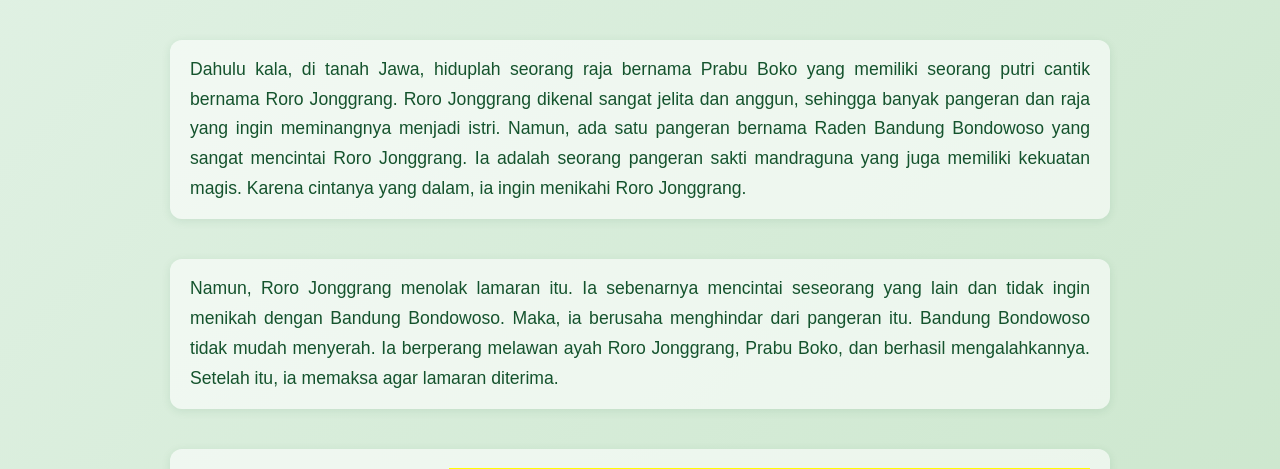
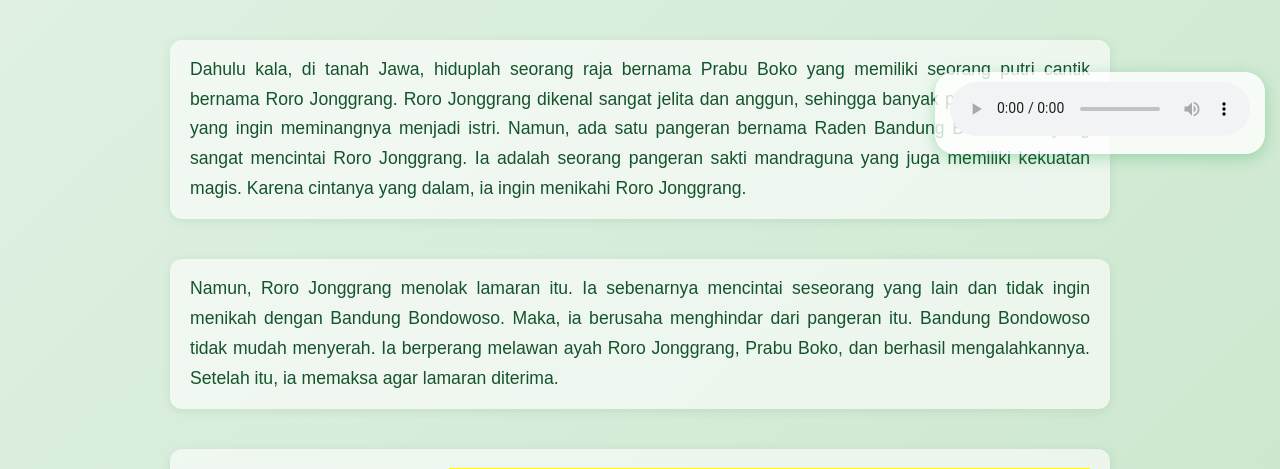
Before and after one commit to KumarSukaCoding/DONGENG-LEGENDA-UNTUK-ANAK-ANAK, a plain HTML site: page roro.html in a window 1280 px wide. Shown: the part 631-1100 px from the top of the page. Drawn offline with Linux system fonts and the light colour scheme.

Commit message:
Update roro.html

```diff
--- a/roro.html
+++ b/roro.html
@@ -167,6 +167,18 @@
         width: 90%;
       }
     }
+
+    /* === Tambahan: Sticky Pemutar Musik === */
+    .music-player {
+      position: fixed;
+      bottom: 15px;
+      right: 15px;
+      background: rgba(255, 255, 255, 0.8);
+      padding: 10px 15px;
+      border-radius: 20px;
+      box-shadow: 0 4px 15px rgba(22, 163, 74, 0.3);
+      z-index: 1000;
+    }
   </style>
 </head>
 
@@ -230,6 +242,14 @@
     <a href="https://www.youtube.com/watch?v=N5VQYcmEBwk" target="_blank">📺 Video ilustrasi cerita Legenda Roro Jonggrang</a>
   </center>
 
+  <!-- Pemutar Musik Sticky -->
+  <div class="music-player">
+    <audio controls autoplay loop>
+      <source src="in the pool_musicaldown.com_1760110768.mp3" type="audio/mpeg">
+      Browser kamu tidak mendukung elemen audio.
+    </audio>
+  </div>
+
   <!-- Footer -->
   <footer>
     <a href="index.html">🏠 Kembali ke Halaman Utama</a>
```
